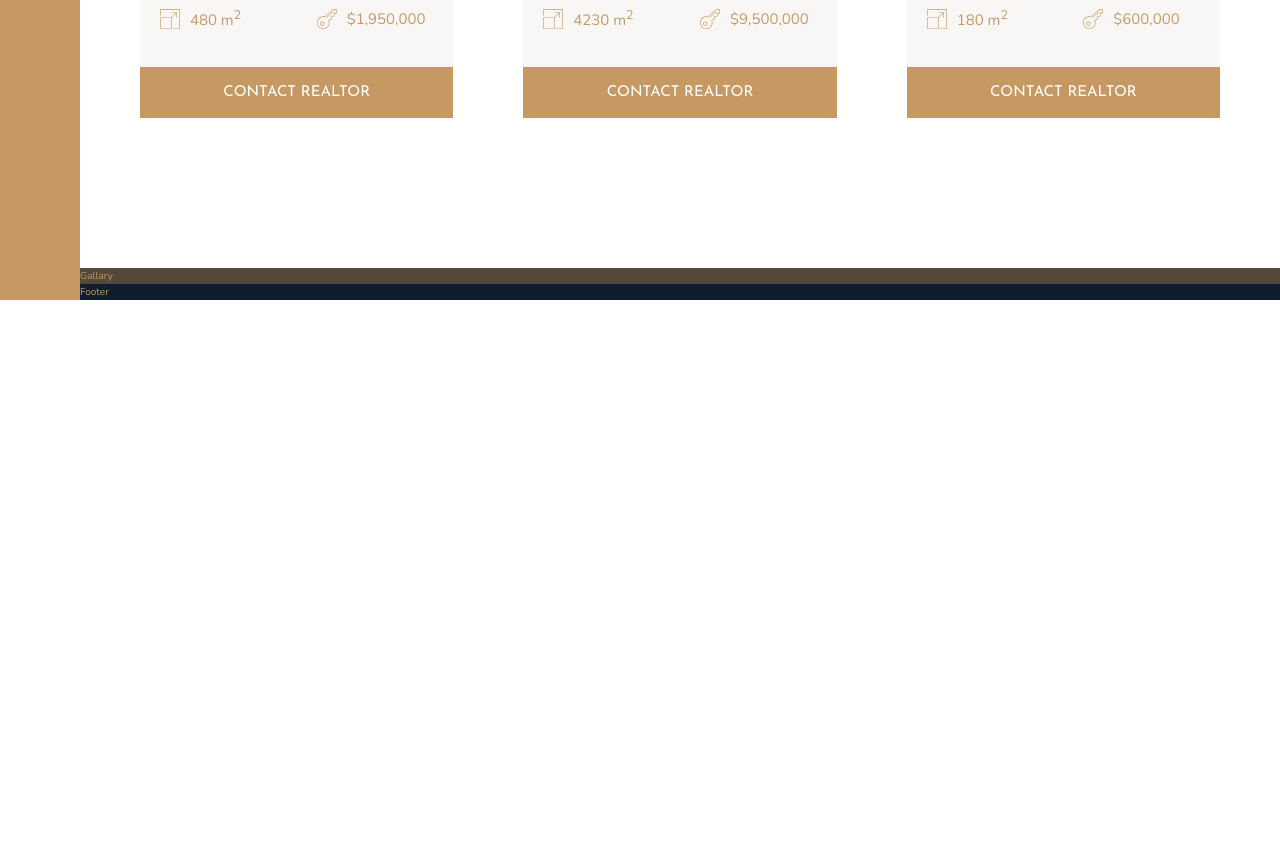
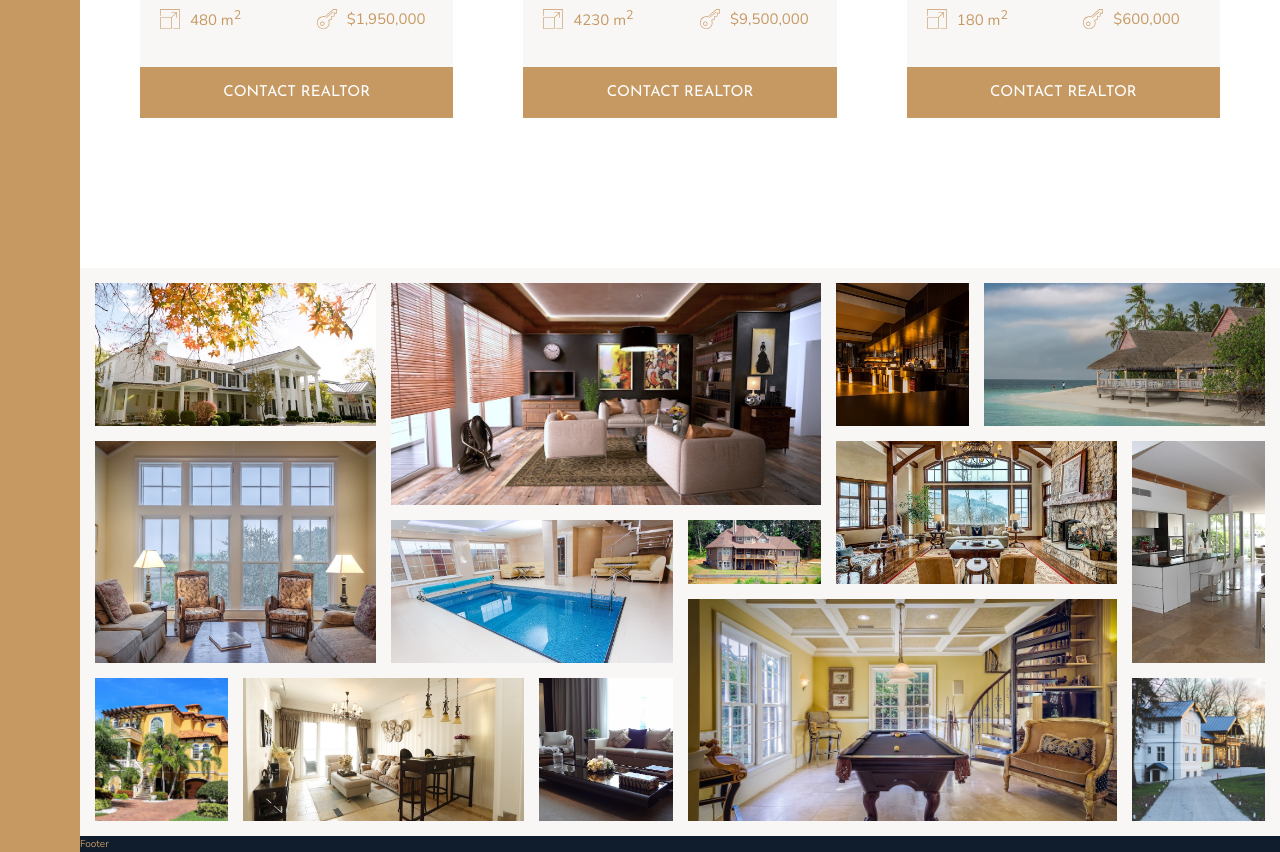
Before and after one commit to LKb22/nexter-page, a website: page index.html in a window 1280 px wide. Shown: the part 2804-3656 px from the top of the page. Before the commit the page ends 3104 px from the top, so only its background shows below. Drawn offline with nearby package versions, Linux system fonts and the light colour scheme; files that its build step writes are made by us from their sources.

Commit message:
gallery complete

```diff
--- a/index.html
+++ b/index.html
@@ -441,7 +441,23 @@
 			</div>
 		</section>
 
-		<section class="gallary">Gallary</section>
+		<section class="gallery">
+      <!-- Put each image into its own figure parent div so we can use object-fit to fit each image into its grid cell while maintaining aspect ratio-->
+			<figure class="gallery__item gallery__item--1"><img src="img/gal-1.jpeg" alt="Gallery image 1" class="gallery__img"></figure>
+      <figure class="gallery__item gallery__item--2"><img src="img/gal-2.jpeg" alt="Gallery image 2" class="gallery__img"></figure>
+      <figure class="gallery__item gallery__item--3"><img src="img/gal-3.jpeg" alt="Gallery image 3" class="gallery__img"></figure>
+      <figure class="gallery__item gallery__item--4"><img src="img/gal-4.jpeg" alt="Gallery image 4" class="gallery__img"></figure>
+      <figure class="gallery__item gallery__item--5"><img src="img/gal-5.jpeg" alt="Gallery image 5" class="gallery__img"></figure>
+      <figure class="gallery__item gallery__item--6"><img src="img/gal-6.jpeg" alt="Gallery image 6" class="gallery__img"></figure>
+      <figure class="gallery__item gallery__item--7"><img src="img/gal-7.jpeg" alt="Gallery image 7" class="gallery__img"></figure>
+      <figure class="gallery__item gallery__item--8"><img src="img/gal-8.jpeg" alt="Gallery image 8" class="gallery__img"></figure>
+      <figure class="gallery__item gallery__item--9"><img src="img/gal-9.jpeg" alt="Gallery image 9" class="gallery__img"></figure>
+      <figure class="gallery__item gallery__item--10"><img src="img/gal-10.jpeg" alt="Gallery image 10" class="gallery__img"></figure>
+      <figure class="gallery__item gallery__item--11"><img src="img/gal-11.jpeg" alt="Gallery image 11" class="gallery__img"></figure>
+      <figure class="gallery__item gallery__item--12"><img src="img/gal-12.jpeg" alt="Gallery image 12" class="gallery__img"></figure>
+      <figure class="gallery__item gallery__item--13"><img src="img/gal-13.jpeg" alt="Gallery image 13" class="gallery__img"></figure>
+      <figure class="gallery__item gallery__item--14"><img src="img/gal-14.jpeg" alt="Gallery image 14" class="gallery__img"></figure>
+    </section>
 
 		<footer class="footer">Footer</footer>
 	</body>
--- a/sass/_gallery.scss
+++ b/sass/_gallery.scss
@@ -1,8 +1,55 @@
 @use "base"; // Import base with the namespace
 
-.gallary {
-  background-color: base.$color-grey-dark-1; // Correctly reference the variable}
+.gallery {
+  background-color: base.$color-grey-light-1;
   // Gallery section width is a full-bleed section, from full-start to full-end
   // Columns - Place the gallery from full-start to full-end
   grid-column: full-start / full-end;
+
+  // Gallery will be an 8 x 7 grid to achieve the desired layout, where the smallest image is 1 x 1 grid cell and the other images are any number of additional cells using span
+  display: grid;
+  grid-template-columns: repeat(8, 1fr);
+  grid-template-rows: repeat(7, 5vw); // 5% of the viewport width to maintain aspect ratio and responsiveness (in this case)
+  grid-gap: 1.5rem; // Gap between the images
+  padding: 1.5rem; // Equal padding around the gallery
+
+  &__item {
+  // Size and position the images in the gallery using the grid cells }
+
+    &--1 { grid-area: 1 / 1 / span 2 / span 2; }
+
+    &--2 { grid-area: 1 / 3 / span 3 / span 3; }
+
+    &--3 { grid-area: 1 / 6 / span 2 / span 1; }
+
+    &--4 { grid-area: 1 / 7 / span 2 / -1; }
+
+    &--5 { grid-area: 3 / 1 / span 3 / span 2; }
+
+    &--6 { grid-area: 4 / 3 / span 2 / span 2; }
+
+    &--7 { grid-area: 4 / 5; } // Just one cell - shorthand of grid-area: 4 / 5 / span 1 / span 1;
+
+    &--8 { grid-area: 3 / 6 / span 2 / span 2; }
+
+    &--9 { grid-area: 3 / 8 / span 3 / -1; }
+
+    &--10 { grid-area: 6 / 1 / -1 / span 1; }
+
+    &--11 { grid-area: 6 / 2 / -1 / span 2; }
+
+    &--12 { grid-area: 6 / 4 / -1 / span 1; }
+
+    &--13 { grid-area: 5 / 5 / -1 / span 3; }
+
+    &--14 { grid-area: 6 / 8 / -1 / -1; }
+  }
+
+  &__img {
+    width: 100%;
+    height: 100%; // Cannot use aspect ratio here because width and height are not the same (even though both are 100%)
+    // Use object-fit to fit each image into its grid cell while maintaining aspect ratio
+    object-fit: cover;
+    display: block; // Remove the default inline display of the image
+  }
 }
```
Also changed, not shown: 1 other file.
